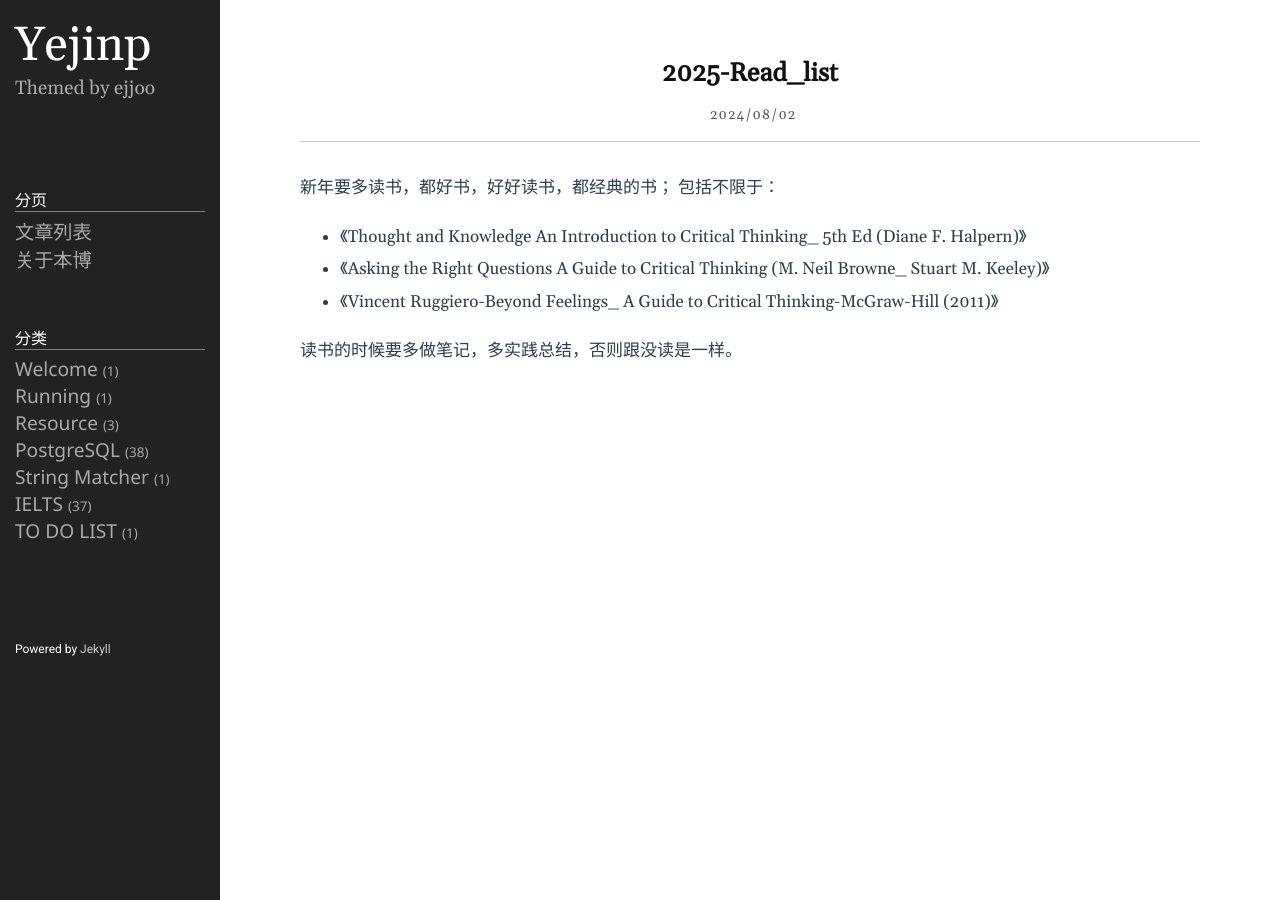
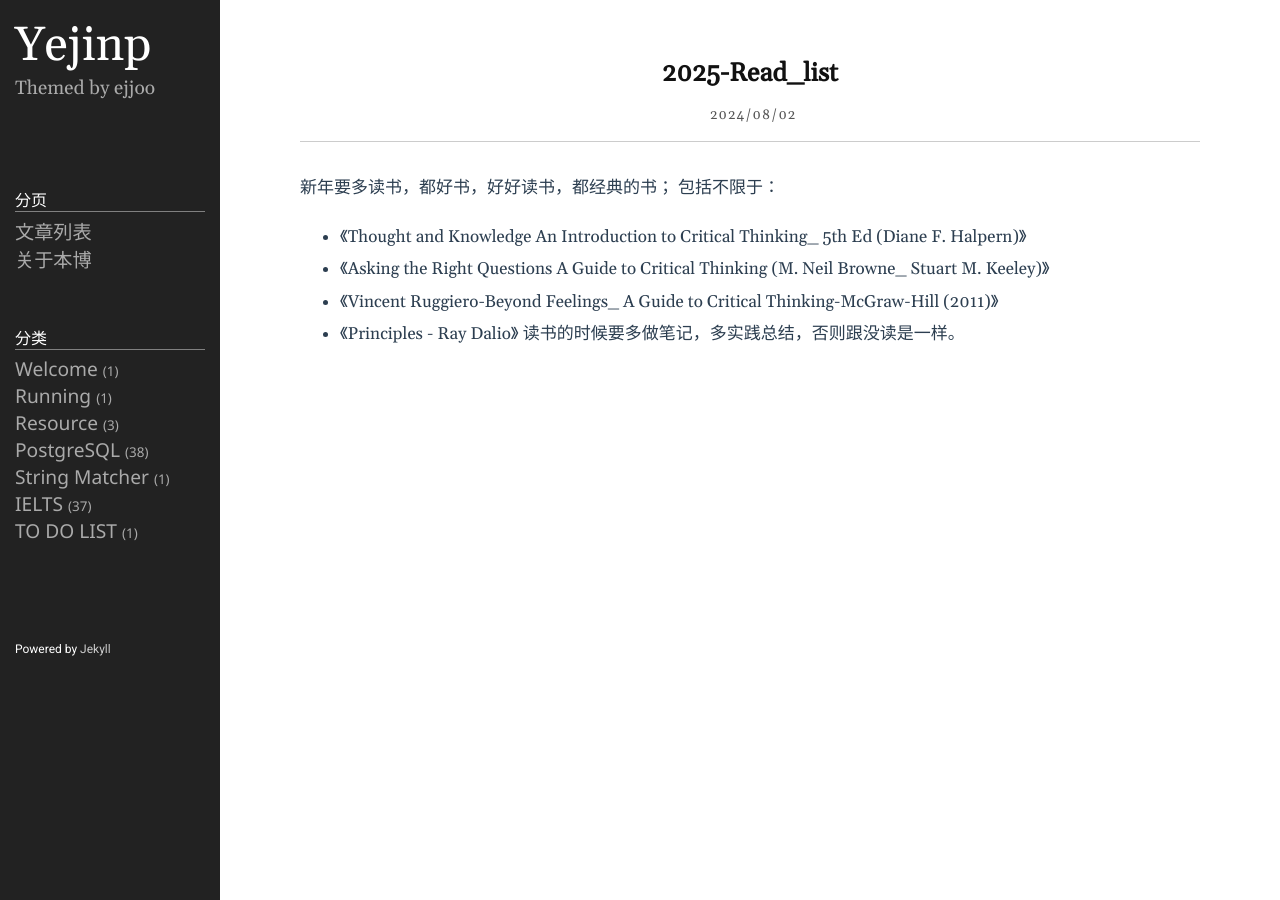
Before and after one commit to yejinp/yejinp.github.io, a Jekyll site: the page built from _posts/2025-01-04-新年读书 List.markdown, in a window 1280 px wide. Built offline with Jekyll 4.4.1, drawn with Linux system fonts in a browser that asks for light colours.

Commit message:
add Principles - Ray Dalio

```diff
--- a/_posts/2025-01-04-新年读书 List.markdown
+++ b/_posts/2025-01-04-新年读书 List.markdown
@@ -10,5 +10,5 @@ category: TO DO LIST
 - 《Thought and Knowledge An Introduction to Critical Thinking_ 5th Ed (Diane F. Halpern)》
 - 《Asking the Right Questions A Guide to Critical Thinking (M. Neil Browne_ Stuart M. Keeley)》
 - 《Vincent Ruggiero-Beyond Feelings_ A Guide to Critical Thinking-McGraw-Hill (2011)》
-
+- 《Principles - Ray Dalio》
 读书的时候要多做笔记，多实践总结，否则跟没读是一样。
```
